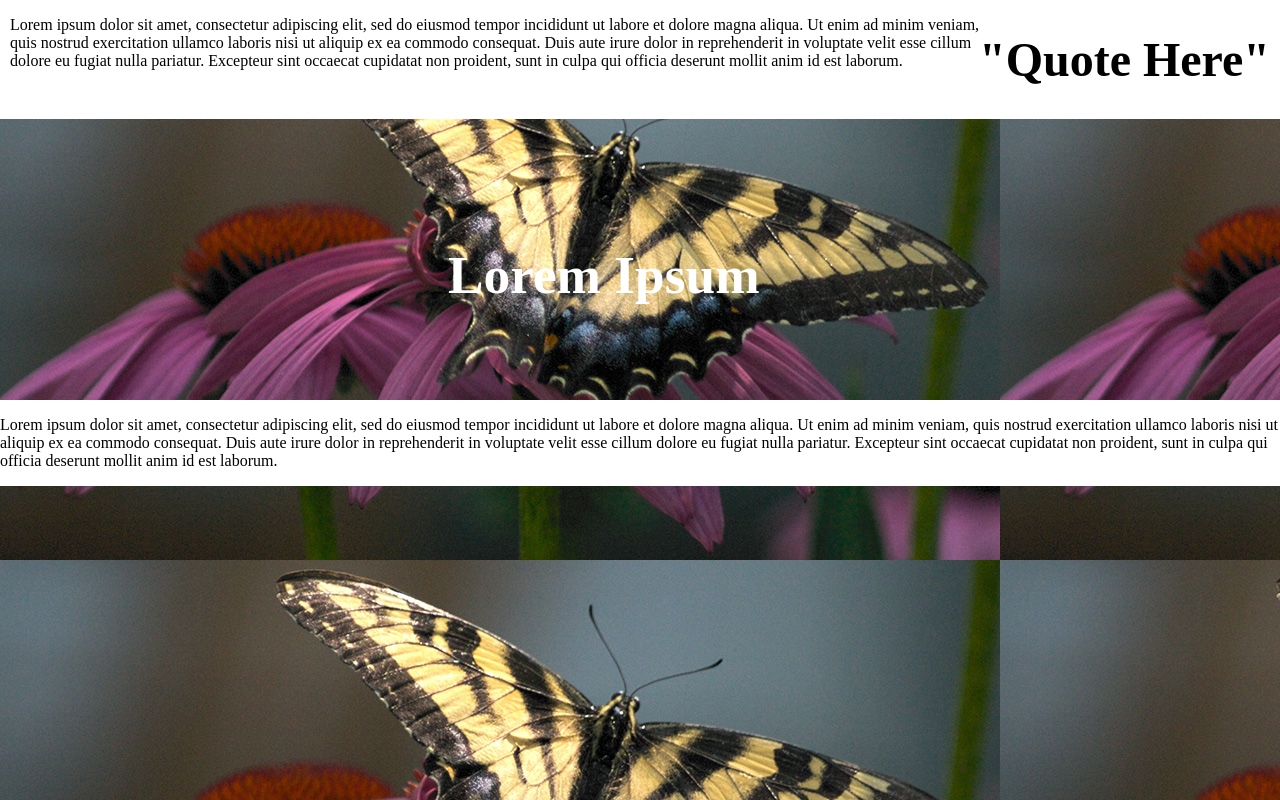
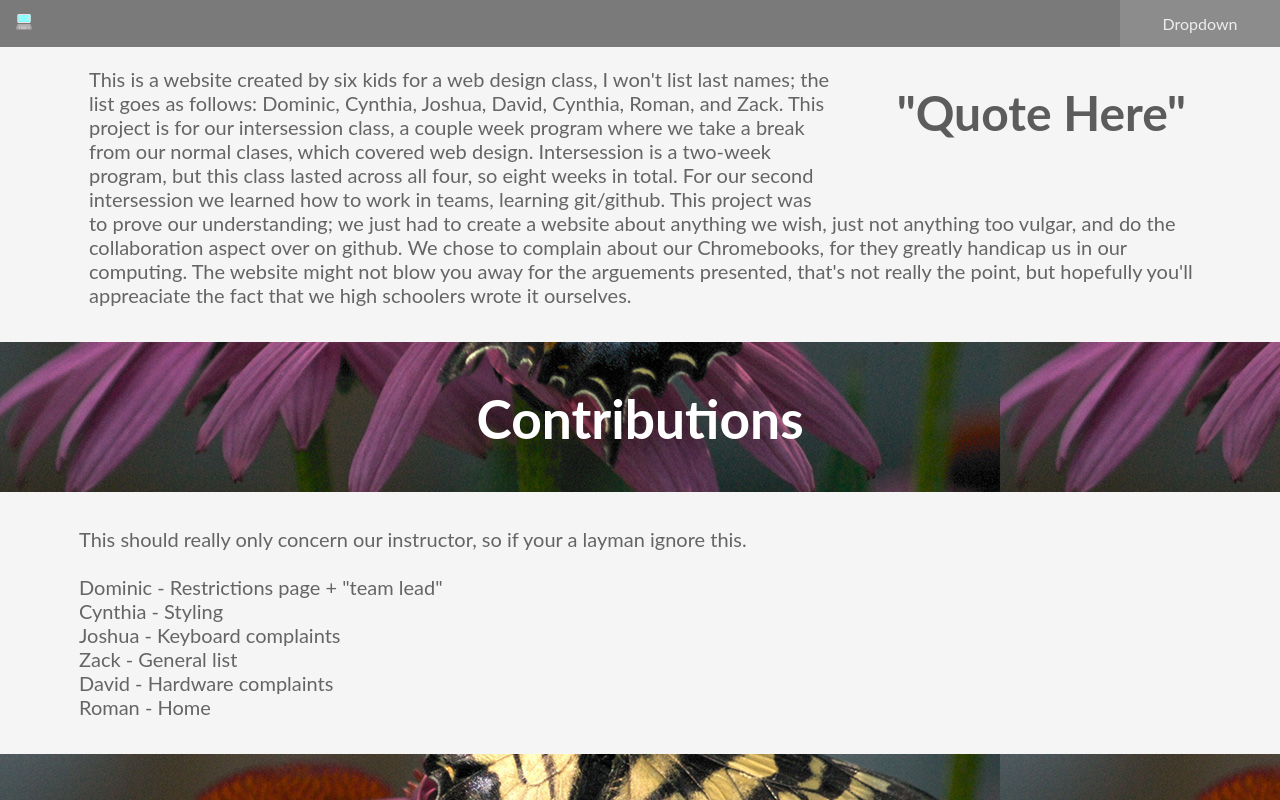
Before and after one commit to dominater3423/AgainstChromebooks, a plain HTML site: page index.html in a window 1280 px wide. Drawn offline with Linux system fonts and the light colour scheme.

Commit message:
roman's index
these are the files Roman emailed me

```diff
--- a/index.css
+++ b/index.css
@@ -1,9 +1,9 @@
 #upperdiv{
   position: absolute;
-  top:0%;
+  top:calc(0% + 32px);
   right:0%;
   width:100%;
-  background-color: white;
+  background-color:#f5f5f5;
   z-index: 1
 }
 #quotediv{
@@ -26,25 +26,244 @@
   height:1000px;
   background-image: url("visual-reverse-image-search-v2_intro.jpg");
 }
-#middlediv{
-  position: fixed;
-  top:calc(0% + 200px);
-  right:0%;
-  width:100%;
-  z-index: 1
-}
 #midtext{
-  position: absolute;
+  position:absolute;
   font-size:40pt;
   color:white;
-  left:35%;
+  width:100%;
+  top:100%;
   text-align: center;
 }
 #lowerdiv{
   position: absolute;
-  top:calc(0% + 400px);
+  top:calc(100% + 150px);
   right:0%;
   width:100%;
-  background-color: white;
+  background-color:#f5f5f5;
   z-index: 1
 }
+@import url('https://fonts.googleapis.com/css?family=Lato&display=swap');
+
+* {
+    font-family: 'Lato', sans-serif; /*the font applies to all text in the html files*/
+}
+p {
+    color:#666565; /*the font color of all text contained in p tags is slightly lighter than the font color of h1 tags*/
+    font-size:20px;
+    padding:15px;
+    margin-left:5vw;
+    margin-right:5vw;
+}
+h1 {
+    color:#5c5c5c; /*the font color of all text contained in h1 tags is a dark grey (close to black)*/
+    font-size:30px;
+    padding:20px;
+    margin-left:5vw;
+    margin-right:5vw;
+}
+
+/* a {
+    border-radius:20px; makes images rounded, but might interfere with the nav bar code, so I commented it out
+} */
+
+/*the following code is mainly for the nav bar, feel free to change the colors*/
+body {
+    background-color:#f5f5f5; /*the background color is a very light grey*/
+    top:0px;
+    left:0px;
+    margin:0px;
+    display:block;
+    /*position:absolute;*/
+}
+.navbar {
+    overflow: hidden;
+    background-color: #7a7a7a;
+    top:0px;
+    right:0px;
+    margin:0px;
+    width:100%;
+    display:block;
+    position:fixed;
+    z-index:2;
+}
+
+.navbar a {
+    float: right;
+    font-size: 16px;
+    color: #1E6969;
+    text-align: center;
+    /*padding: 14px 16px;*/
+    padding:0px 0px;
+    text-decoration: none;
+    top:0px;
+    right:0px;
+    margin:0px;
+    /*position:absolute;*/
+}
+
+.dropdown {
+    float: right;
+    overflow: hidden;
+}
+
+.icon {
+    float: left;
+    font-size:16px;
+    outline: none;
+    color:#ededed;
+    padding:14px 16px;
+    background-color:inherit;
+    min-width:16px;
+    margin: 0;
+    left:0px;
+    border:none;
+    position:fixed;
+    z-index:2;
+    text-align:center;
+}
+
+.dropdown .dropbtn {
+    font-size: 16px;
+    border: none;
+    outline: none;
+    color: #ededed;
+    padding: 14px 16px;
+    background-color: inherit;
+    min-width:160px;
+    /*font-family: inherit;*/
+    margin: 0;
+    cursor:pointer;
+}
+
+.navbar a:hover, .dropdown:hover .dropbtn {
+    background-color: #8c8c8c;
+}
+
+.dropdown-content {
+    display: none;
+    position: absolute;
+    background-color: #454545;
+    min-width: 160px;
+    /*min-height:130px;*/
+    color:#ededed;
+    /*box-shadow: 0px 8px 16px 0px rgba(0,0,0,0.2);*/
+    z-index: 3;
+}
+
+.dropdown-content a {
+    float: none;
+    color: #ededed;
+    padding: 12px 16px;
+    text-decoration: none;
+    /*background-color:#454545;*/
+    background-color:#787878;
+    display: block;
+    text-align: center;
+    z-index: 2;
+    /*min-height:130px;*/
+}
+
+.dropdown-content a:hover {
+    background-color: #525252;
+    display:block;
+    z-index: 2;
+    color:#ededed;
+    /*min-height:130px;*/
+}
+
+.dropdown:hover .dropdown-content {
+    display: block;
+    z-index:2;
+    color:#ededed;
+    /*min-height:130px;*/
+}
+/* copy and paste the following div classes into the top of the body section for the nav bar to show up
+<body>
+		<div class="navbar">
+		  <div class="dropdown">
+		  	<img class='icon' src='laptop.png'> add this line in for the icon
+		    <button class="dropbtn">Dropdown
+		      <!--<i class="fa fa-caret-down"></i>-->
+		    </button>
+		    <div class="dropdown-content">
+		      <a href="#">Link 1</a>
+		      <a href="#">Link 2</a>
+		      <a href="#">Link 3</a>
+		    </div>
+		  </div>
+		</div>
+</body> */
+a {
+    border-radius:20px; /*makes the edges of an image rounded*/
+}
+
+/* .divclass { if the group decides to make a nav bar with only one color
+    width:100%;
+    height:100vh;
+    position:absolute;
+    color:#1E6969;
+    background-color:#7a7a7a;
+} */
+/* The nav bar color would be #7a7a7a, for the nav bar, a div with a class or id should be added in the html file(s) */
+
+/* #nav1 {
+  position: fixed;
+  top: 0%;
+  background: rgba(202,202,202,1);
+  width: 100%;
+  height:60px;
+  border-radius: 25px;
+  box-shadow: 0px 6px 12px 0px rgba(0,0,0,0.2);
+}
+#nav2 {
+  position: fixed;
+  top: 0%;
+  right: 0%;
+  background: linear-gradient(45deg, rgba(202,202,202,1) 35%, rgba(123,123,123,1) 100%);
+  width: calc(100% - 335px);
+  height: 60px;
+}
+#logo1 {
+  position: relative;
+  left: 10px;
+  bottom: 22px;
+}
+#logo2 {
+  position: absolute;
+  left: 10px;
+  top: 20px;
+}
+#select1 {
+  position:absolute;
+  left: 20%;
+}
+#select2 {
+  position:absolute;
+  left: 40%;
+}
+#select3 {
+  position:absolute;
+  left: 60%;
+}
+#qtext1 {
+  position:relative;
+  right: 5%;
+}
+#quote1 {
+  position:relative;
+  top: 100px;
+  float: right;
+  font-size: 1.5em;
+}
+#text1 {
+  position:relative;
+  top: 100px;
+  margin-right: 5%;
+  margin-left: 15%;
+}
+ */
+/* a {
+    border-radius:20px; makes images rounded, but might interfere with the nav bar code, so I commented it out
+} */
+
+/*the following code is mainly for the nav bar, feel free to change the colors*/
--- a/index.html
+++ b/index.html
@@ -9,8 +9,23 @@
 </head>
 
 <body>
-  <div id="backgroundimg">
+	<div class="navbar">
+		<div class="dropdown">
+    <img class='icon' src='laptop.png'>
+			<button class="dropbtn">Dropdown
+		    </button>
+		    <div class="dropdown-content">
+		      <a href="index.html">Home</a>
+		      <a href="chromebook_problems_list.html">Complaints</a>
+		      <a href="chromebook_problems_keyboard.html">Keyboards</a>
+		      <a href="chromebook_problems_terminal.html">Restrictions</a>
+		      <a href="chromebook_problems_hardware.html">Hardware</a>
+		    </div>
+		  </div>
+		</div>
   </div>
+	<div id="backgroundimg">
+	</div>
 	<div id="upperdiv">
 		<div id="quotediv">
 			<h1 id="quote">
@@ -18,23 +33,29 @@
 			</h1>
 		</div>
 		<p id="text1">
-			Lorem ipsum dolor sit amet, consectetur adipiscing elit, sed do eiusmod tempor incididunt ut labore et dolore magna aliqua.
-			Ut enim ad minim veniam, quis nostrud exercitation ullamco laboris nisi ut aliquip ex ea commodo consequat. Duis aute
-			irure dolor in reprehenderit in voluptate velit esse cillum dolore eu fugiat nulla pariatur. Excepteur sint occaecat cupidatat
-			non proident, sunt in culpa qui officia deserunt mollit anim id est laborum.
+			This is a website created by six kids for a web design class, I won't list last names; the list goes as follows: Dominic,
+			Cynthia, Joshua, David, Cynthia, Roman, and Zack. This project is for our intersession class, a couple week program where
+			we take a break from our normal clases, which covered web design. Intersession is a two-week program, but this class lasted
+			across all four, so eight weeks in total. For our second intersession we learned how to work in teams, learning git/github.
+			This project was to prove our understanding; we just had to create a website about anything we wish, just not anything
+			too vulgar, and do the collaboration aspect over on github. We chose to complain about our Chromebooks, for they greatly
+			handicap us in our computing. The website might not blow you away for the arguements presented, that's not really the
+			point, but hopefully you'll appreaciate the fact that we high schoolers wrote it ourselves.
+		</p>
+		<h2 id="midtext">
+			Contributions
+		</h2>
+    <div id="lowerdiv">
+		<p id="text2">
+			This should really only concern our instructor, so if your a layman ignore this.<br><br>
+      Dominic - Restrictions page + "team lead"<br>
+      Cynthia - Styling<br>
+      Joshua - Keyboard complaints<br>
+      Zack - General list<br>
+      David - Hardware complaints<br>
+      Roman - Home<br>
+		</p>
 	</div>
-  <div id="middlediv">
-    <h2 id="midtext">
-      Lorem Ipsum
-    </h2>
-  </div>
-	<div id="lowerdiv">
-		<p id="text2">
-			Lorem ipsum dolor sit amet, consectetur adipiscing elit, sed do eiusmod tempor incididunt ut labore et dolore magna aliqua.
-			Ut enim ad minim veniam, quis nostrud exercitation ullamco laboris nisi ut aliquip ex ea commodo consequat. Duis aute
-			irure dolor in reprehenderit in voluptate velit esse cillum dolore eu fugiat nulla pariatur. Excepteur sint occaecat cupidatat
-			non proident, sunt in culpa qui officia deserunt mollit anim id est laborum.
-		</p>
 	</div>
 </body>
 
```
Also changed, not shown: laptop.png (added).
